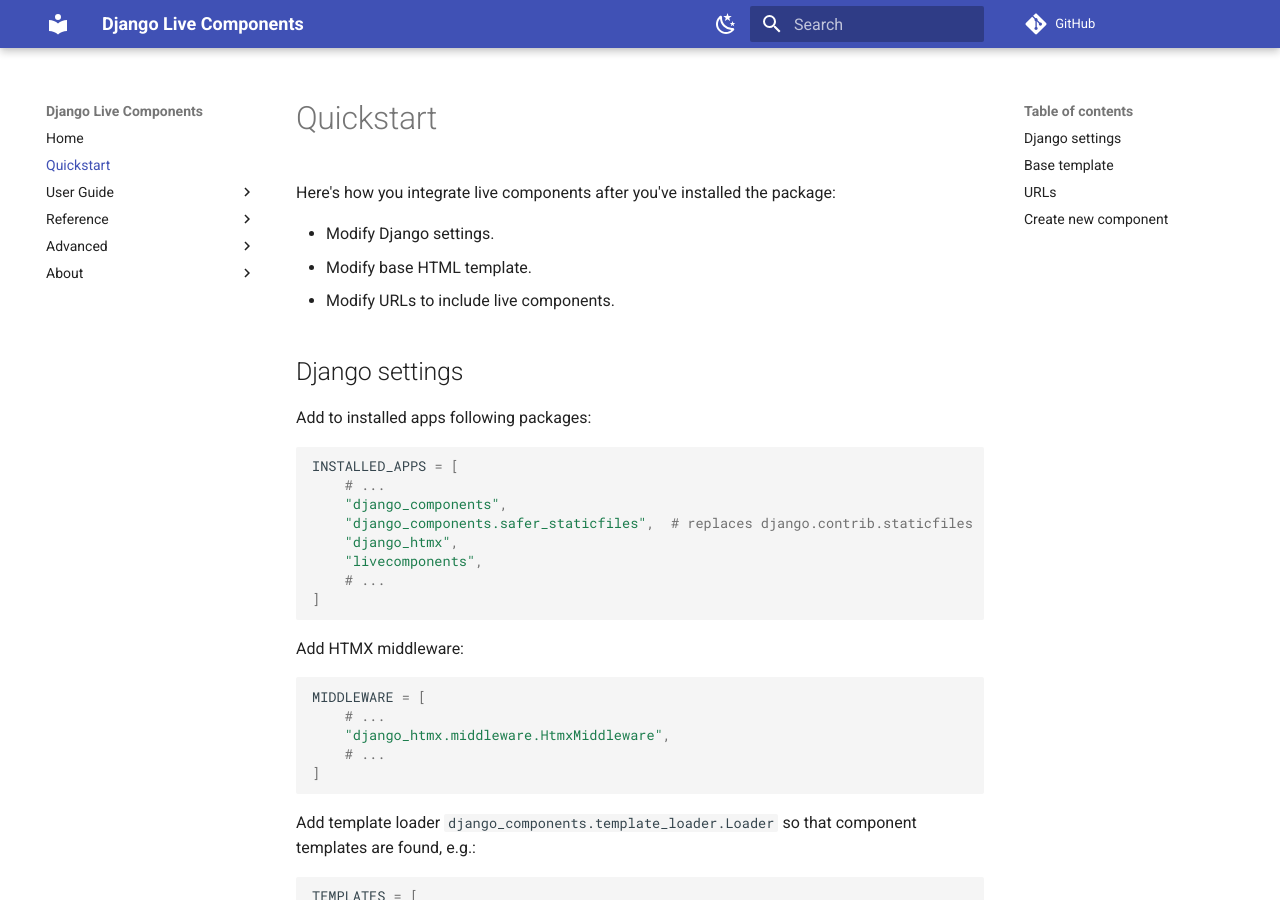
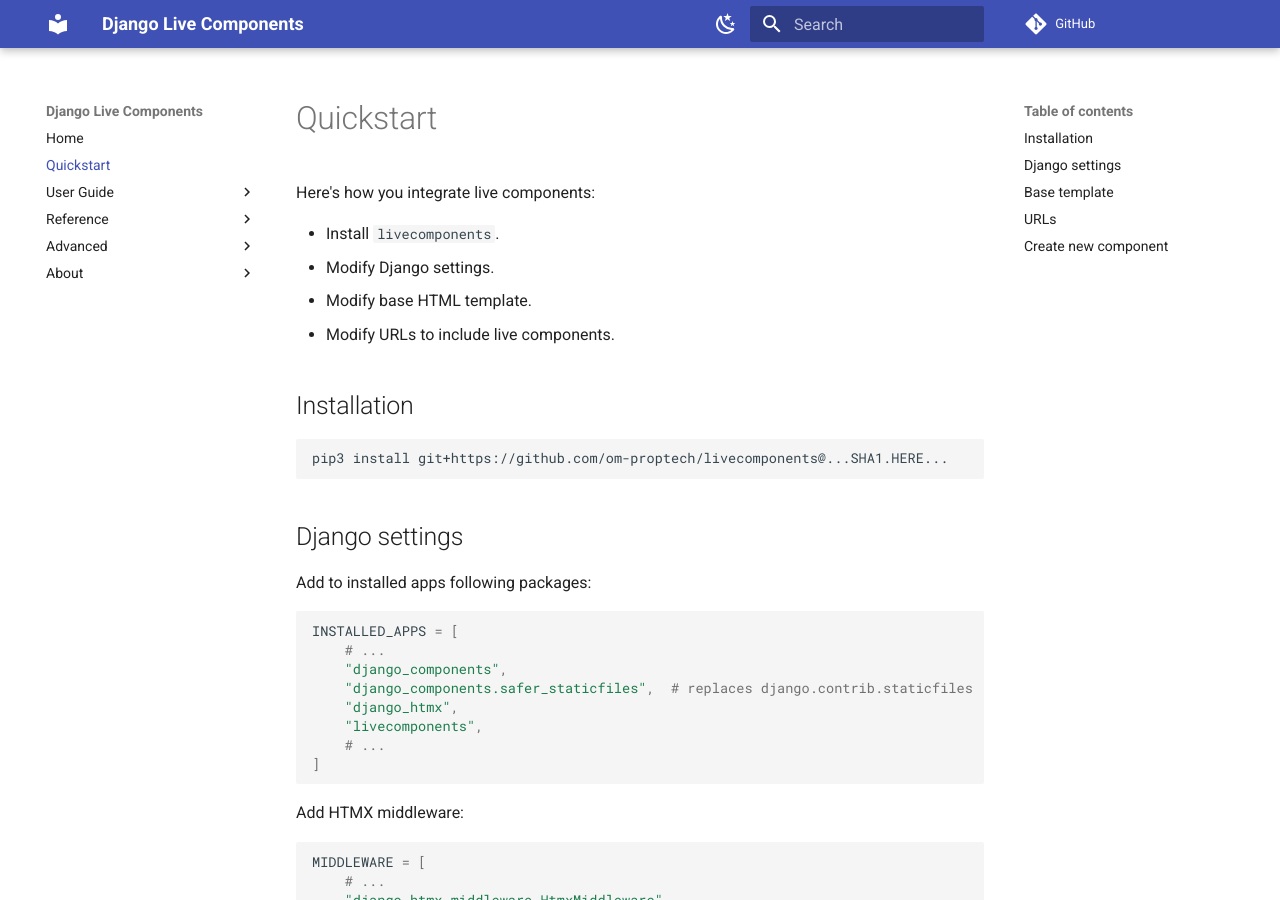
Before and after one commit to om-proptech/livecomponents, an MkDocs documentation site: the page built from docs/quickstart.md, in a window 1280 px wide and 900 px high. Built offline with MkDocs 1.6.1 and Material for MkDocs 9.7.7, drawn with Linux system fonts in a browser that asks for light colours; comment, search, counter and statistics services are not loaded.

Commit message:
docs/quickstart.md: Help with installation

````diff
--- a/docs/quickstart.md
+++ b/docs/quickstart.md
@@ -1,10 +1,17 @@
 # Quickstart
 
-Here's how you integrate live components after you've installed the package:
+Here's how you integrate live components:
 
+- Install `livecomponents`.
 - Modify Django settings.
 - Modify base HTML template.
 - Modify URLs to include live components.
+
+## Installation
+
+```bash
+pip3 install git+https://github.com/om-proptech/livecomponents@...SHA1.HERE...
+```
 
 ## Django settings
 
````
